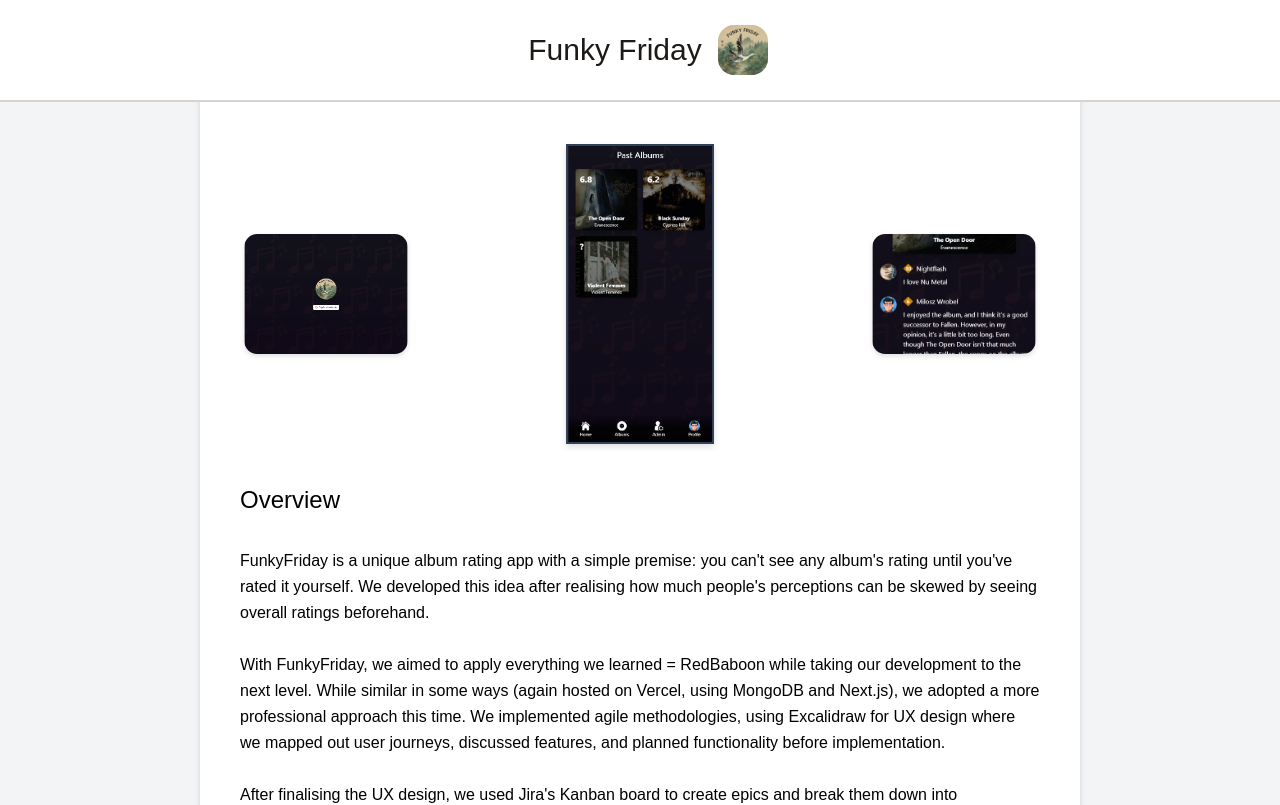
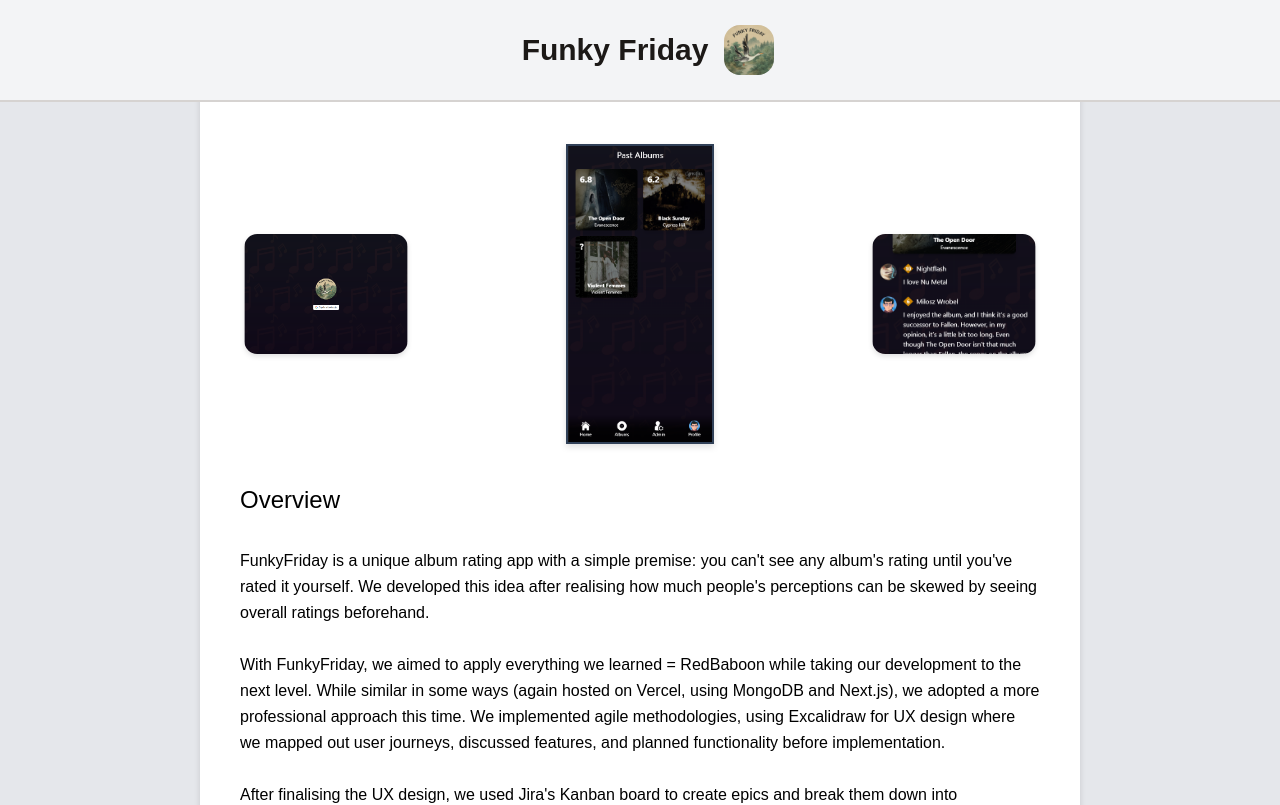
Before and after one commit to MiloszWrobel/next-portfolio, a Next.js app: page /1 in a window 1280 px wide. Shown: the top 805 px of the page. Built offline with nearby package versions, Linux system fonts and the light colour scheme.

Commit message:
Ready for deployment

```diff
--- a/src/app/page.js
+++ b/src/app/page.js
@@ -26,7 +26,7 @@ function App() {
   return (
     <div className="overflow-x-hidden ">
       <Background />
-      <div className="grid grid-cols-1 md:grid-cols-2 gap-2 gap-y-4 overflow-hidden bg-gray-100 pl-5 pr-5 pt-5 ">
+      <div className="grid grid-cols-1 md:grid-cols-2 gap-2 gap-y-4 overflow-hidden bg-gray-200 pl-10 pr-10 pt-5 ">
         {WEBSITES.map(project => (
           <ProjectCard
             key={project.id}
--- a/src/components/ProjectDisplay.jsx
+++ b/src/components/ProjectDisplay.jsx
@@ -16,9 +16,11 @@ export default function ProjectDisplay({ projectId }) {
   }
 
   return (
-    <div className="min-h-screen bg-gray-100 relative  ">
-      <div className="flex justify-center items-center p-4 border-b-2 bg-white border-stone-300 fixed min-w-full z-10 ">
-        <h1 className=" m-4 top-4 text-3xl text-stone-900 ">{WEBSITES[projectId - 1].title}</h1>
+    <div className="min-h-screen bg-gray-200 relative  ">
+      <div className="flex justify-center items-center p-4 border-b-2 bg-gray-100 border-stone-300 fixed min-w-full z-10 ">
+        <h1 className=" m-4 top-4 text-3xl text-stone-900 font-bold ">
+          {WEBSITES[projectId - 1].title}
+        </h1>
         <img src={WEBSITES[projectId - 1].image} className="w-[50px] h-[50px] rounded-2xl" />
       </div>
       <div className=" bg-white  drop-shadow-md rounded-sm p-6 mx-20 mr-50 ml-50">
```
